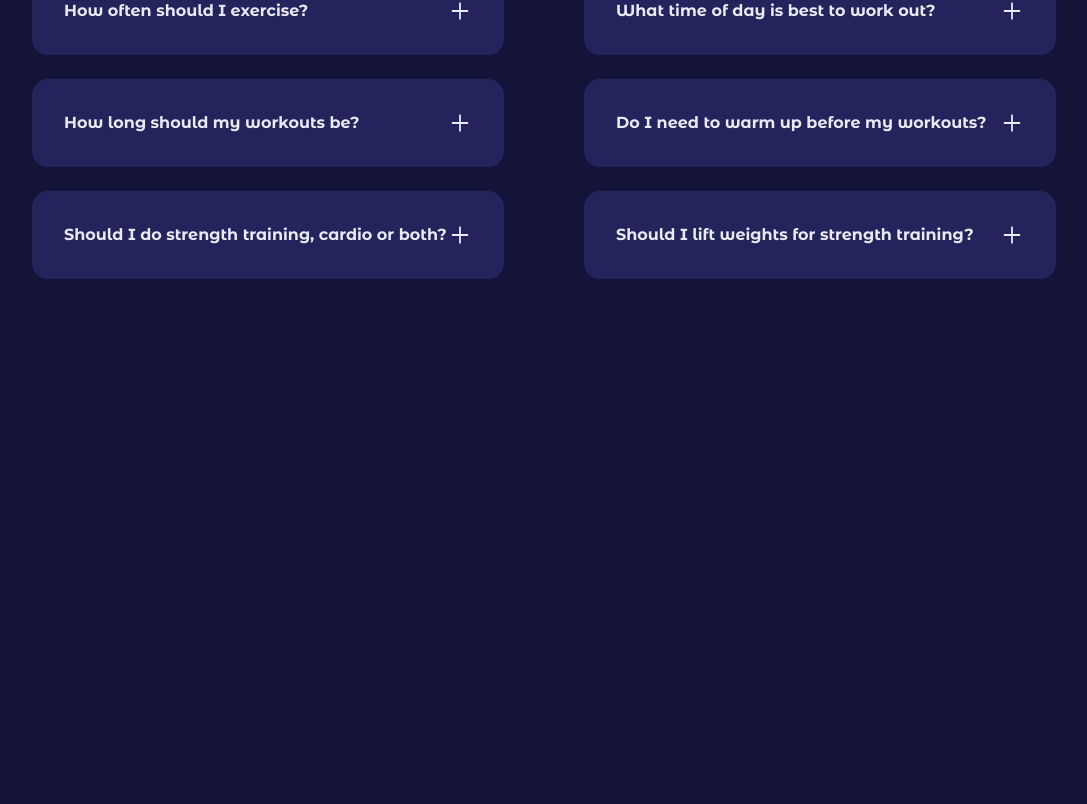
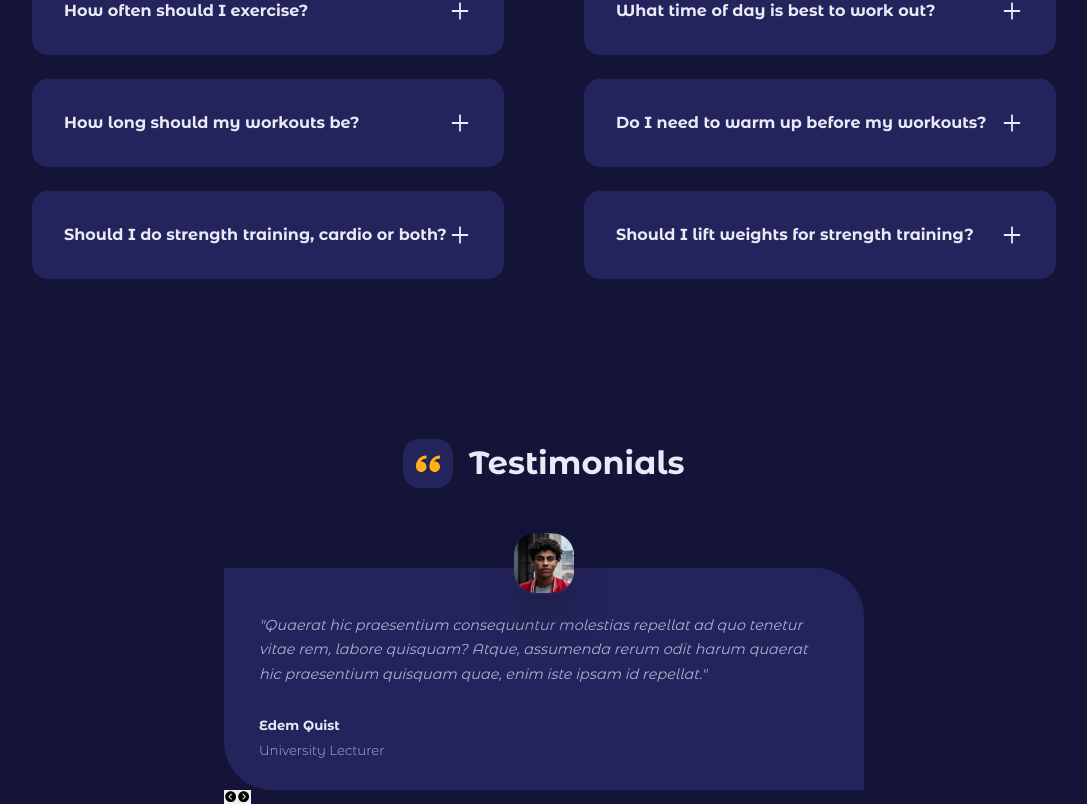
Before and after one commit to JoeTechx/gymlens, a React (Create React App) app: page / in a window 1280 px wide. Shown: the part 2398-3202 px from the top of the page, without its empty margins (96-1183 px from the left). Before the commit the page ends 2677 px from the top, so only its background shows below. Built offline with nearby package versions, Linux system fonts and the light colour scheme.

Commit message:
feat: Testimonials

```diff
--- a/src/components/Testimonials.jsx
+++ b/src/components/Testimonials.jsx
@@ -1,14 +1,31 @@
 import SectionHead from "./SectionHead"
+import { useState } from "react"
 import{ImQuotesLeft}from "react-icons/im"
-import card from "../UI/Card"
-import { IoIsArrowDropLeftCircled, IoIsArrowDropRightCircled} from "react-icons/io"
+import Card from "../UI/Card"
+import { IoIosArrowDropleftCircle, IoIosArrowDroprightCircle} from "react-icons/io"
 import { testimonials} from "../data"
 
 const Testimonials = () => {
+
+  const [index, setIndex] = useState(2)
+  const {name, quote, job, avatar} = testimonials[index]
   return (
     <section className="testimonials">
         <div className="container testimonials__container">
-            <SectionHead icon={<ImQuotesLeft>} title"=Trestimoials"/>
+            <SectionHead icon={<ImQuotesLeft/>} title="Testimonials" className="testimonials__head" />
+            <Card className="testimonial">
+              <div className="testimonial__avatar">
+                <img src={avatar} alt={name} />
+              </div>
+              <p className="testimonial__quote">{`"${quote}"`}</p>
+              <h5>{name}</h5>
+              <small className="testimonial__title">{job}</small>
+            </Card>
+
+            <div className="testimonials__btn-container">
+              <button className="testimonials__btn"><IoIosArrowDropleftCircle/></button>
+              <button className="testimonials__btn"><IoIosArrowDroprightCircle/></button>
+            </div>
         </div>
     </section>
   )
--- a/src/pages/home/Home.css
+++ b/src/pages/home/Home.css
@@ -184,3 +184,56 @@
     margin-top: 1.5rem;
     font-size: 0.799rem;
 }
+
+
+
+
+
+
+
+
+
+/* testimonials */
+.testimonials{
+    width:50rem;
+    margin-inline: auto;
+}
+
+
+.testimonials__head{
+    justify-content: center;
+}
+
+.card.testimonial{
+    position: relative;
+    text-align: left;
+    margin-top: 5rem;
+}
+
+.testimonial__avatar{
+    width: 4rem;
+    height: 4rem;
+    border-radius: 1.5rem;
+    overflow: hidden;
+    position: absolute;
+    border:2px solid transparent;
+    top: -2.5rem;
+    left: calc(50% - 2rem);
+    box-shadow: 0 1.5rem 2rem rgba(26, 26, 54, 0.4);
+    transition: var(--transition);
+}
+
+.testimonial:hover .testimonial__avatar{
+    border-radius: 50%;
+    border-color: var(--color-gray-400);
+}
+
+.testimonial__quote {
+    font-style: italic;
+    margin: 1rem 0 2rem;
+    font-size: 0.9rem;
+}
+
+.card small.testimonial__title{
+margin-top: 0.3rem;
+}
--- a/src/pages/home/Home.jsx
+++ b/src/pages/home/Home.jsx
@@ -2,6 +2,7 @@ import React from 'react'
 import FAQS from '../../components/FAQS'
 import MainHeader from '../../components/MainHeader'
 import Programs from '../../components/Programs'
+import Testimonials from '../../components/Testimonials'
 import Values from '../../components/Values'
 import "./Home.css"
 
@@ -12,6 +13,7 @@ const Home = () => {
     <Programs/>
     <Values/>
     <FAQS/>
+    <Testimonials/>
     </>
   )
 }
```
Also changed, not shown: src/components/Navbar.jsx (+28 -22 lines).
